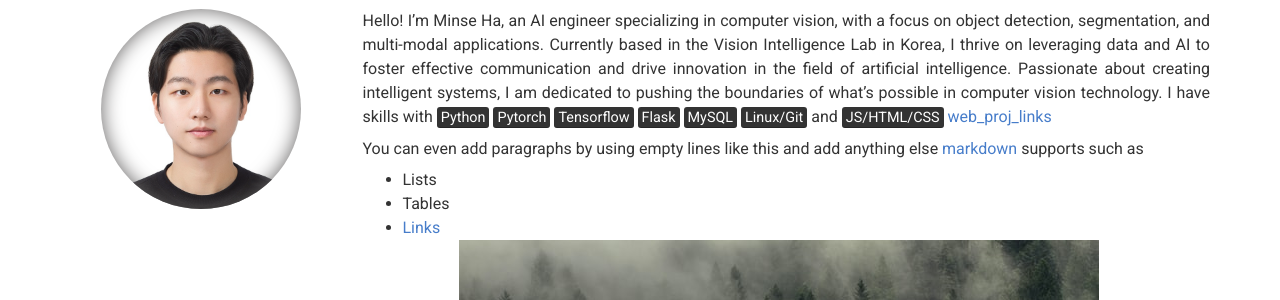
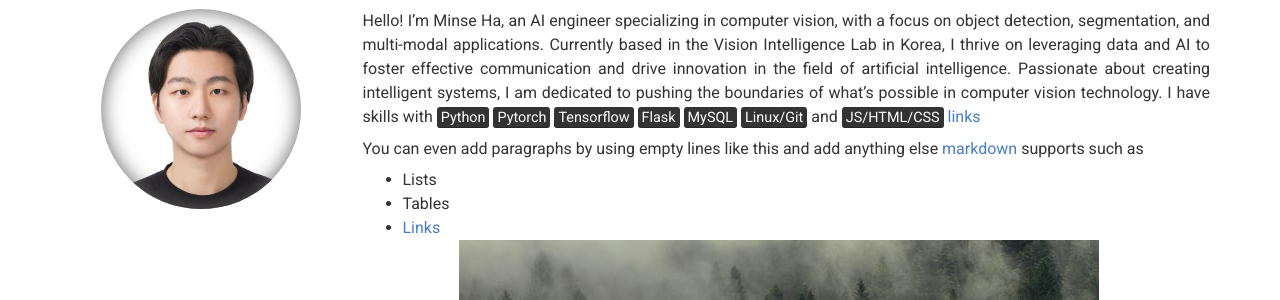
Before and after one commit to haminse/Resume, a Jekyll site: the page built from index.md, in a window 1280 px wide. Shown: the part 320-620 px from the top of the page. Built offline with Jekyll 4.4.1, drawn with Linux system fonts in a browser that asks for light colours; nearby versions of some CDN libraries.

Commit message:
check html again3

```diff
--- a/_config.yml
+++ b/_config.yml
@@ -56,7 +56,7 @@ about_content: | # this will include new lines to allow paragraphs
   Currently based in the Vision Intelligence Lab in Korea, I thrive on leveraging data and AI to foster effective communication and drive innovation
   in the field of artificial intelligence. Passionate about creating intelligent systems, I am dedicated to pushing the boundaries of what's possible
   in computer vision technology. I have skills with <mark>Python</mark> <mark>Pytorch</mark> <mark>Tensorflow</mark> <mark>Flask</mark> <mark>MySQL</mark> <mark>Linux/Git</mark>
-  and <mark>JS/HTML/CSS</mark>  [web_proj_links](https://minse-web-dev-total.netlify.app/)
+  and <mark>JS/HTML/CSS</mark> [links](https://minse-web-dev-total.netlify.app/)
 
   You can even add paragraphs by using empty lines like this and add anything else [markdown](https://www.markdownguide.org/getting-started#what-is-markdown) supports such as
     - Lists
```
